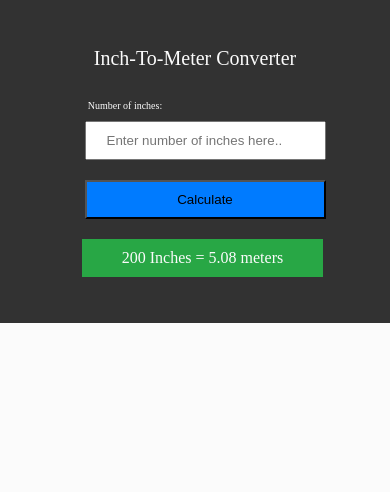
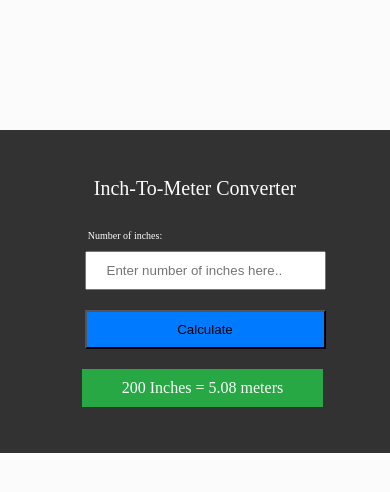
Before and after one commit to Dania96MTR/Inch-To-Meter, a plain HTML site: page index.html in a window 390 px wide. Drawn offline with Linux system fonts and the light colour scheme.

Commit message:
Update style.css

```diff
--- a/style.css
+++ b/style.css
@@ -53,8 +53,8 @@ input , button{
 @media screen and (max-width: 600px ) {
     .main {
         width:100% ;
-        top:0;
-        bottom: 0;
+        top:130px;
+
     }
     input , button {
         width: 100%;
```
